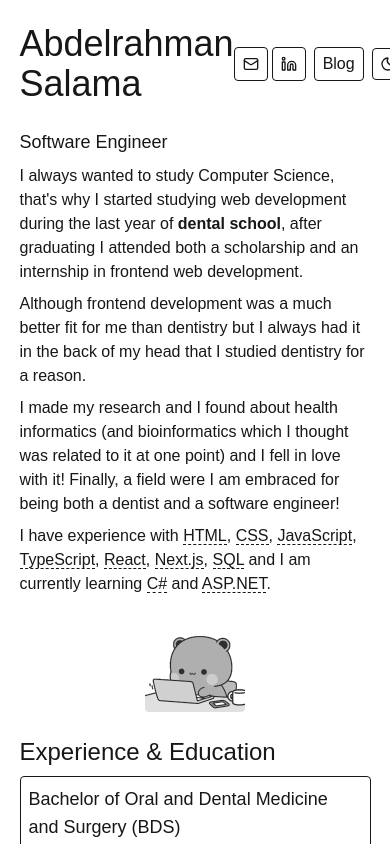
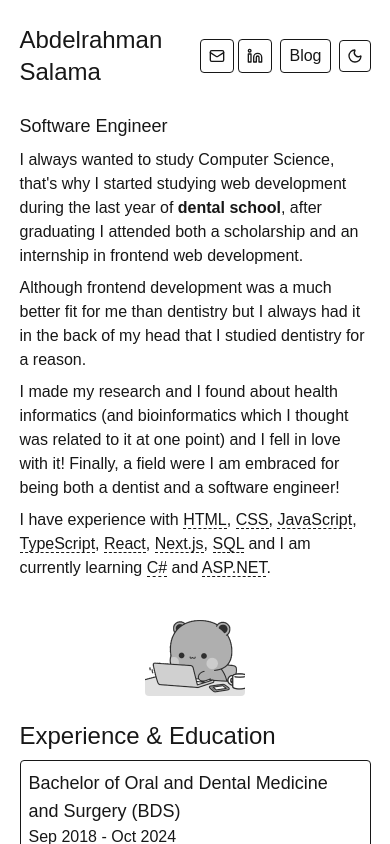
Before and after one commit to abdelrahmanhsalama/portfolio, a Next.js app: page / in a window 390 px wide. Shown: the top 844 px of the page. Built offline with nearby package versions, Linux system fonts and the light colour scheme.

Commit message:
Text Sizing Change

```diff
--- a/components/Header.tsx
+++ b/components/Header.tsx
@@ -6,7 +6,7 @@
 const Header = ({ variant }: { variant: string }) => {
   return (
     <header className="flex justify-between items-center">
-      <h1 className="text-4xl font-medium">Abdelrahman Salama</h1>
+      <h1 className="text-2xl sm:text-4xl font-medium">Abdelrahman Salama</h1>
       <div className="flex items-center gap-2">
         <div className="flex items-center gap-1">
           <Link
```
